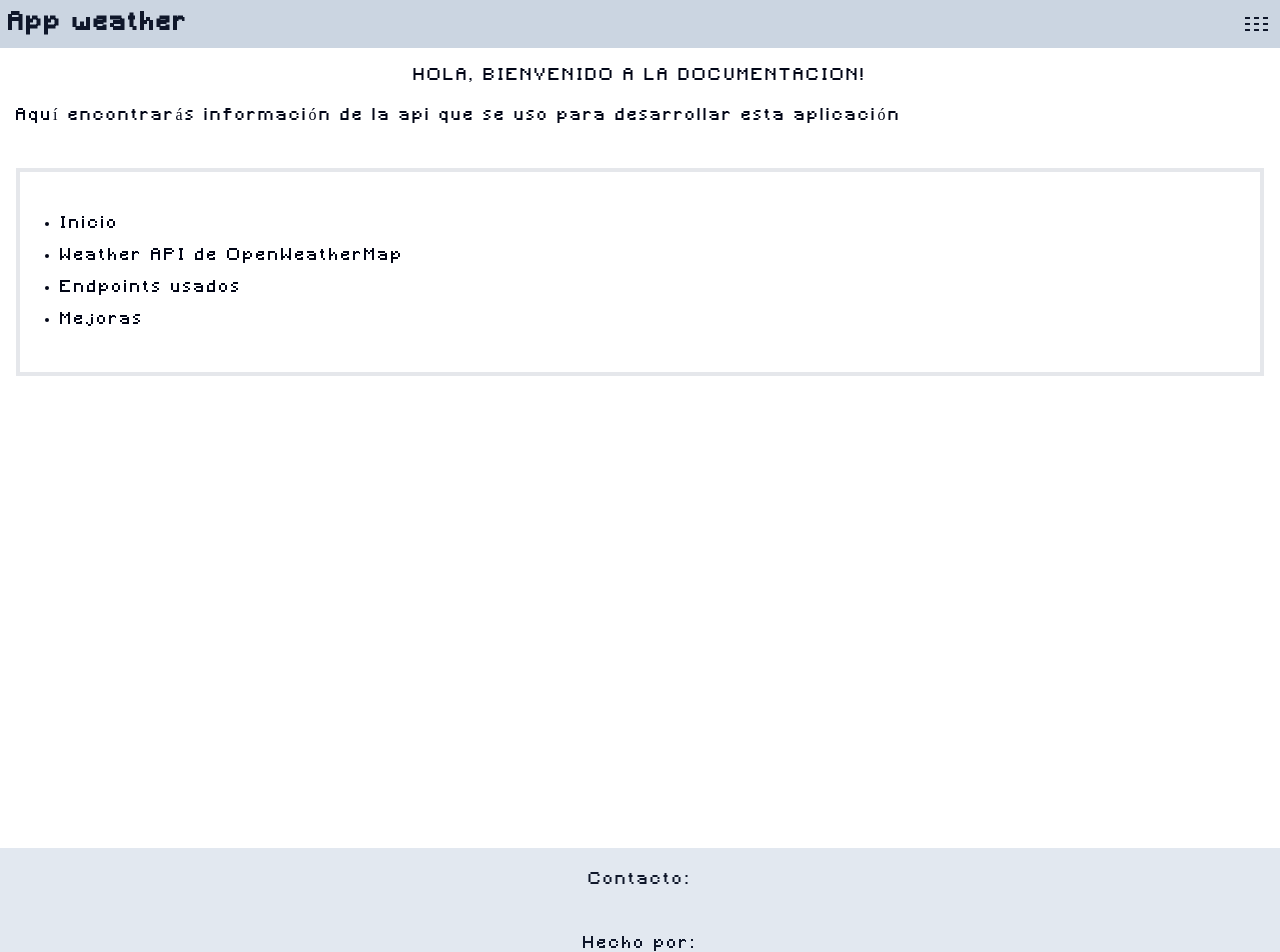
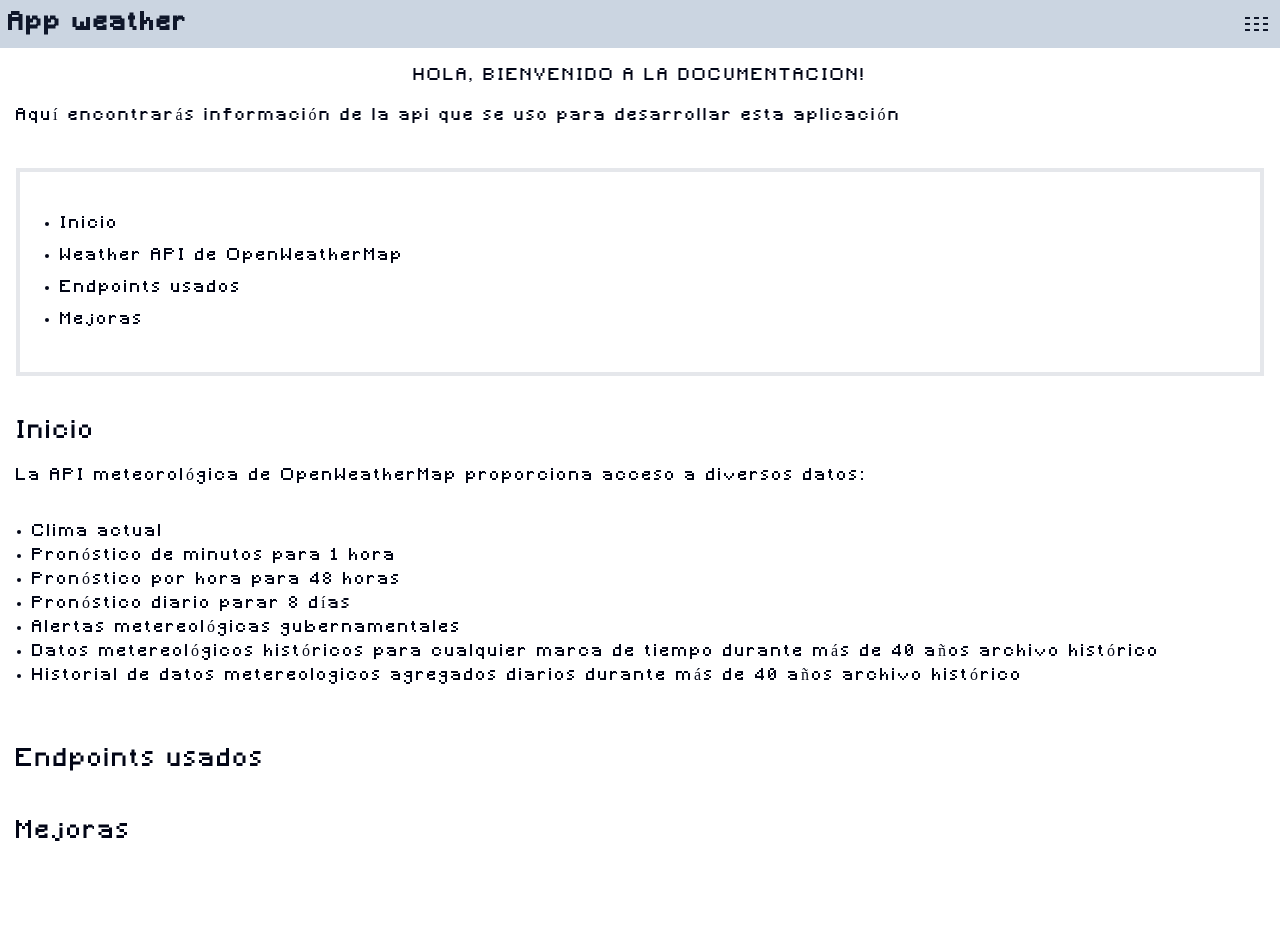
Before and after one commit to santi-cortes/app-weather, a Next.js app: page /Doc in a window 1280 px wide. Shown: the top 952 px of the page. After the commit the page ends 848 px from the top, so only its background shows below. Built offline with nearby package versions, Linux system fonts and the light colour scheme.

Commit message:
fill page doc

```diff
--- a/pages/Doc.js
+++ b/pages/Doc.js
@@ -1,10 +1,10 @@
 import Footer from '@/components/Footer';
-import React from 'react';
+import React, { useEffect } from 'react';
 
 const Doc = () => {
 	return (
 		<>
-			<div className="h-screen bg-white dark:bg-slate-950 dark:text-white text-slate-950 flex flex-col gap-2">
+			<div className="h-screen overflow-auto bg-white dark:bg-slate-950 dark:text-white text-slate-950 flex flex-col gap-2">
 				<div className="m-4 flex flex-col gap-4">
 					<h1 className="text-center">HOLA, BIENVENIDO A LA DOCUMENTACION!</h1>
 					<p>
@@ -22,8 +22,39 @@ const Doc = () => {
 						<li className="hover:underline cursor-pointer">Mejoras</li>
 					</ul>
 				</nav>
+				<section className="m-4 flex flex-col gap-4">
+					<h1 className="text-2xl">Inicio</h1>
+					<p>
+						La API meteorológica de OpenWeatherMap proporciona acceso a diversos
+						datos:
+					</p>
+					<ul className="m-4">
+						<li>Clima actual</li>
+						<li> Pronóstico de minutos para 1 hora</li>
+						<li> Pronóstico por hora para 48 horas</li>
+						<li>Pronóstico diario parar 8 días</li>
+						<li>Alertas metereológicas gubernamentales</li>
+						<li>
+							Datos metereológicos históricos para cualquier marca de tiempo
+							durante más de 40 años archivo histórico
+						</li>
+						<li>
+							Historial de datos metereologicos agregados diarios durante más de
+							40 años archivo histórico
+						</li>
+					</ul>
+				</section>
+				<section className="m-4 flex flex-col gap-4">
+					<h1 className="text-2xl">Endpoints usados</h1>
+				</section>
+				<section className="m-4 flex flex-col gap-4">
+					<h1 className="text-2xl">Mejoras</h1>
+				</section>
+				<section className="m-4 flex flex-col gap-4">
+					<h1 className="text-2xl">Sugerencias</h1>
+				</section>
+				<Footer />
 			</div>
-			<Footer />
 		</>
 	);
 };
```
